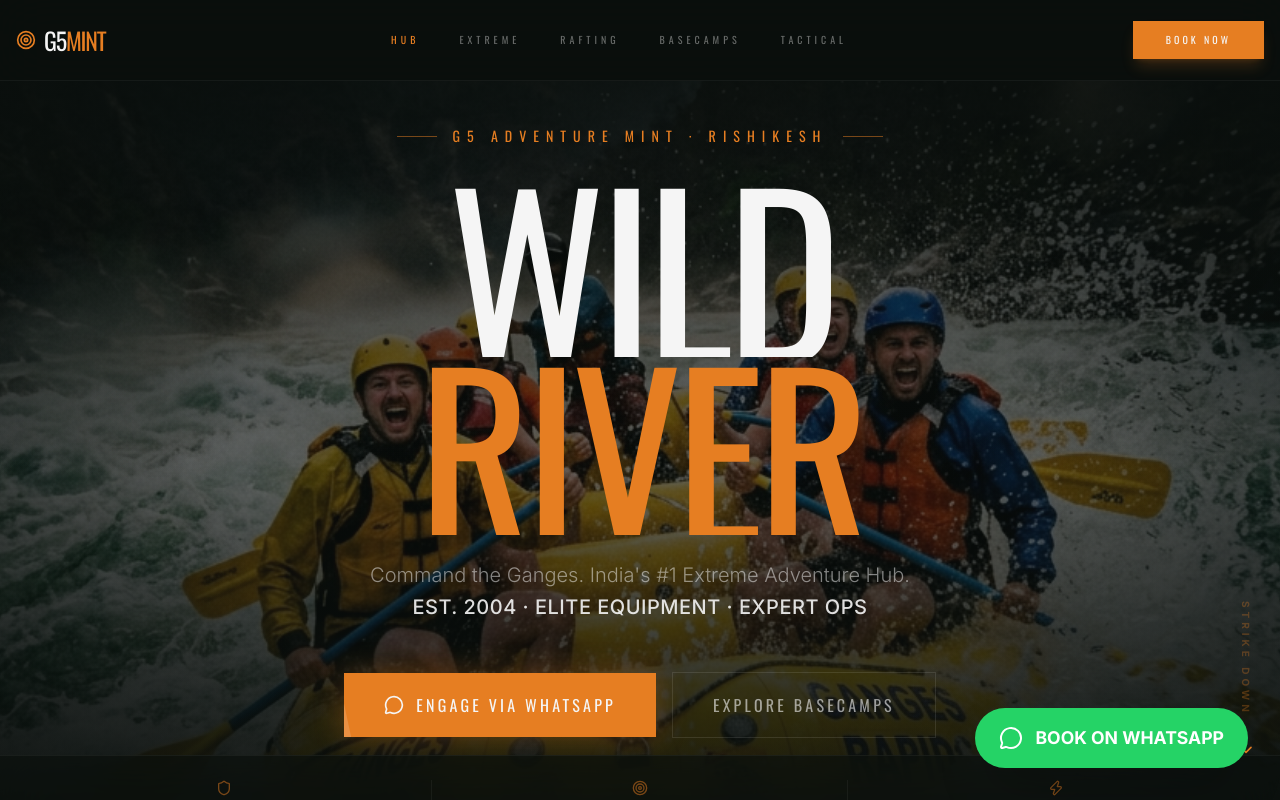
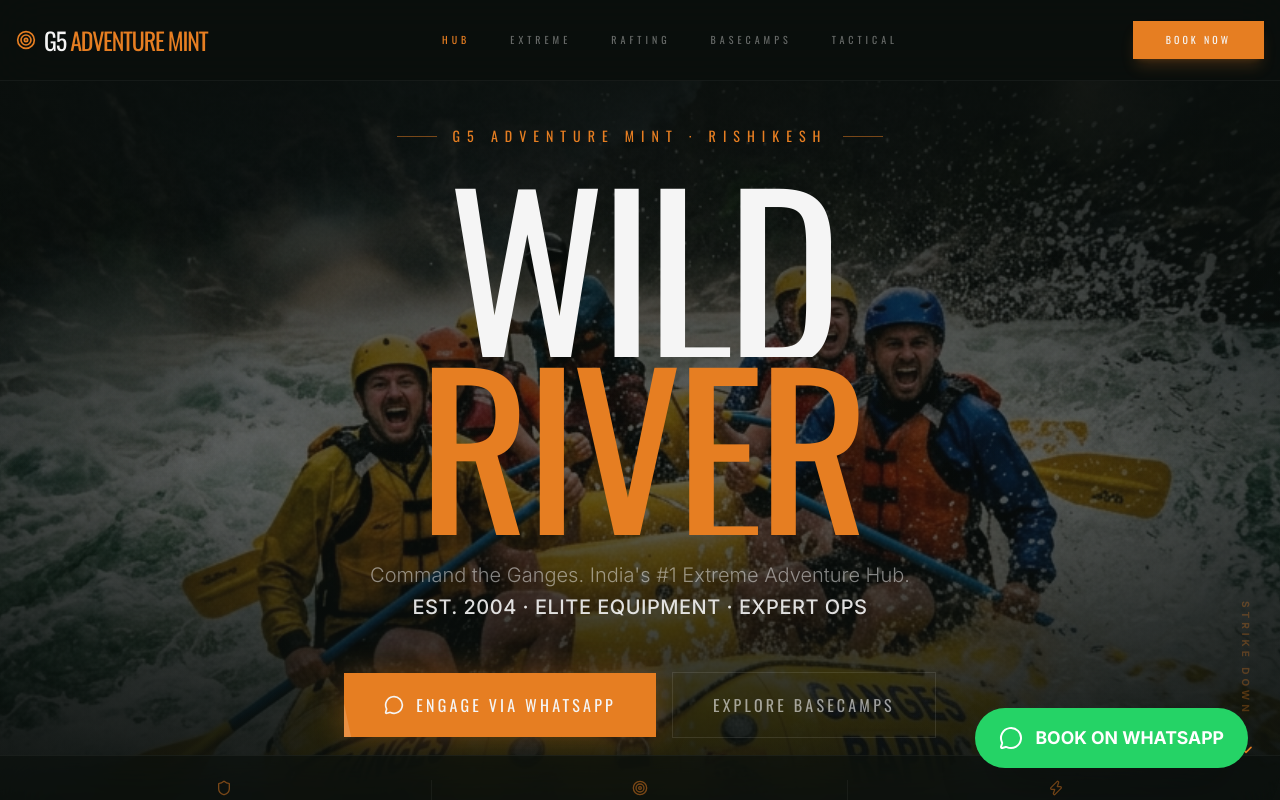
Before and after one commit to rishaubhkr/g5-adventure-mint, a Next.js app: page / in a window 1280 px wide. Shown: the top 800 px of the page. Built offline with nearby package versions, Linux system fonts and the light colour scheme.

Commit message:
brand: update logo text to G5 Adventure Mint

```diff
--- a/src/components/Header.tsx
+++ b/src/components/Header.tsx
@@ -38,7 +38,7 @@ export default function Header() {
         <div className="container mx-auto px-4 h-20 flex items-center justify-between relative z-50">
           <Link href="/" className="text-2xl font-oswald tracking-tighter text-light uppercase group flex items-center gap-2">
             <Target className="w-5 h-5 text-accent group-hover:rotate-90 transition-transform duration-500" />
-            <span>G5<span className="text-accent">Mint</span></span>
+            <span>G5 <span className="text-accent">Adventure Mint</span></span>
           </Link>
 
           {/* Desktop Nav */}
```
